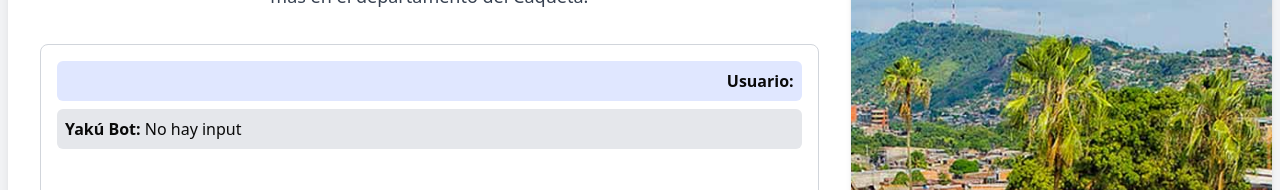
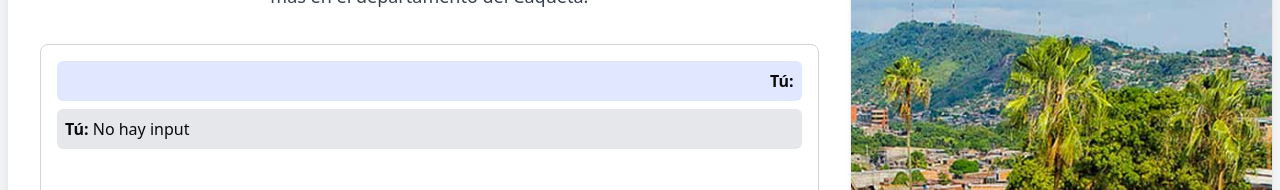
Before and after one commit to wildchamo/caquetic-turismo, a Next.js app: page /chat in a window 1280 px wide. Both pictures are taken after a click on the button "Enviar". Shown: the part 224-414 px from the top of the page. Built offline with nearby package versions, Linux system fonts and the light colour scheme; no server answers.

Commit message:
update content

```diff
--- a/src/app/chat/page.jsx
+++ b/src/app/chat/page.jsx
@@ -74,7 +74,7 @@ function ChatBotPage() {
                   : "bg-gray-200 text-left"
               }`}
             >
-              <span className="font-bold">{msg.user}:</span> {msg.text}
+              <span className="font-bold">{msg.user && "Tú"}:</span> {msg.text}
             </div>
           ))}
           {isLoading && (
--- a/src/components/ui/chat.jsx
+++ b/src/components/ui/chat.jsx
@@ -1,5 +1,5 @@
 "use client";
-import React, { useState, useEffect } from "react";
+import React, { useState } from "react";
 
 const ChatBotAI = () => {
   const [messages, setMessages] = useState([]);
@@ -77,7 +77,7 @@ const ChatBotAI = () => {
                 : "bg-gray-200 text-left"
             }`}
           >
-            <span className="font-bold">{msg.user}:</span> {msg.text}
+            <span className="font-bold"></span> {msg.text}
           </div>
         ))}
         {isLoading && (
```
